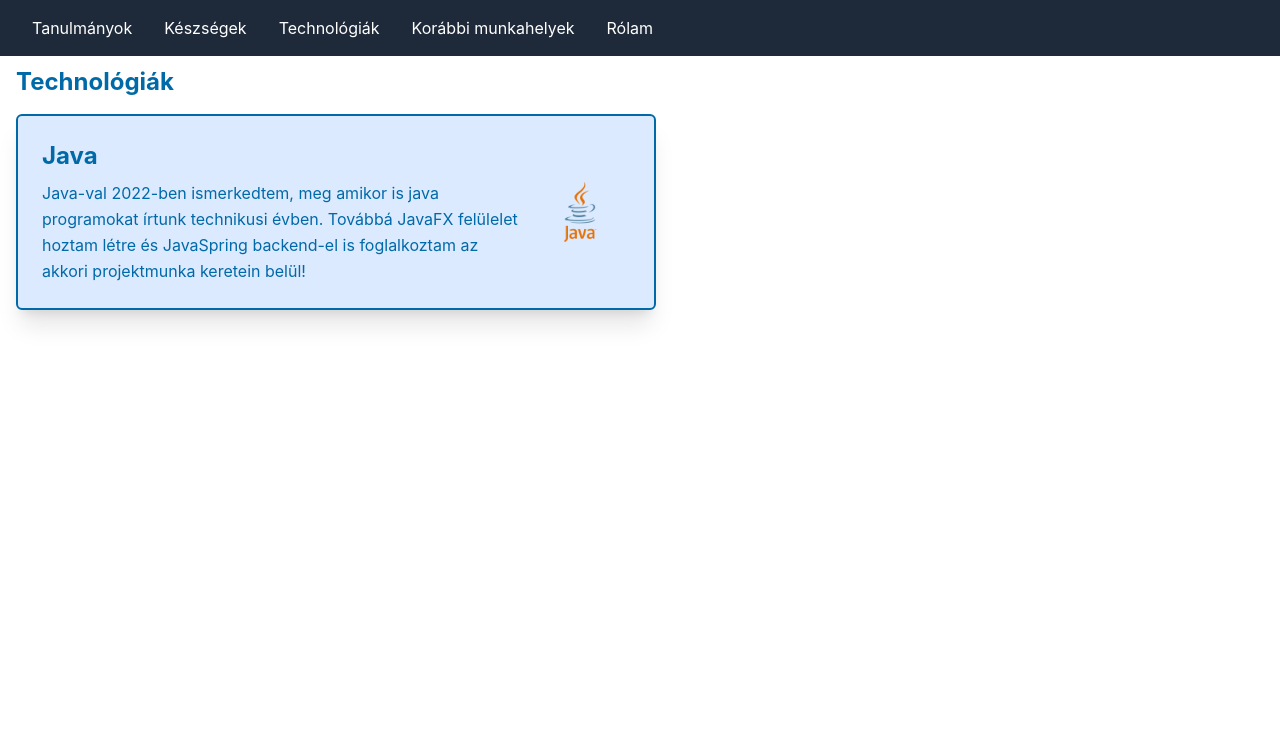
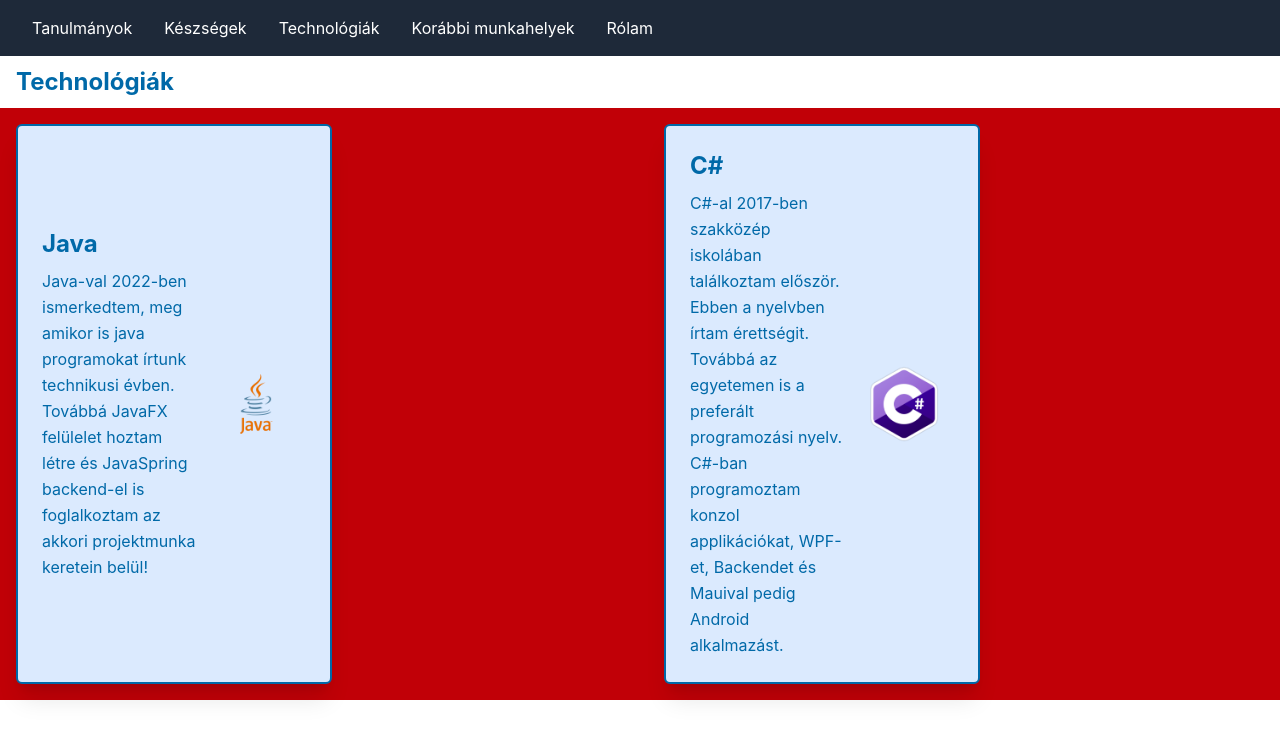
Before and after one commit to makkerzsombor/ReferenciaProjekt, a React app in the folder Frontend/: page /Technologies in a window 1280 px wide. Shown: the top 738 px of the page. Built offline with nearby package versions, Linux system fonts and the light colour scheme; the HTML template or start-up script is replaced by a standard one.

Commit message:
Added new Card into Technologies page

```diff
--- a/Frontend/src/pages/Technologies.tsx
+++ b/Frontend/src/pages/Technologies.tsx
@@ -1,16 +1,21 @@
 import Navbar from "../components/Navbar.tsx";
 import {Card} from "../components/Card.tsx";
 import javaicon from "../assets/java_logo.png"
+import cIcon from "../assets/c-logo-icon-18.png"
 
-export const  Technologies = () =>
-{
-    return(
+export const Technologies = () => {
+    return (
         <>
             <Navbar/>
             <h1 className="m-2.5 ml-4 text-sky-700 text-2xl font-bold">Technológiák</h1>
-            <Card title="Java" description="Java-val 2022-ben ismerkedtem, meg amikor is java programokat írtunk technikusi évben.
+            <div className="grid grid-cols-1 md:grid-cols-2 gap-4 bg-red-700">
+                <Card title="Java" description="Java-val 2022-ben ismerkedtem, meg amikor is java programokat írtunk technikusi évben.
             Továbbá JavaFX felülelet hoztam létre és JavaSpring backend-el is foglalkoztam az akkori projektmunka keretein belül!"
-                  imgUrl={javaicon} imgAlt="Java.icon"/>
+                      imgUrl={javaicon} imgAlt="Java.icon"/>
+                <Card title="C#" description="C#-al 2017-ben szakközép iskolában találkoztam először. Ebben a nyelvben írtam érettségit. Továbbá az egyetemen is a
+            preferált programozási nyelv. C#-ban programoztam konzol applikációkat, WPF-et, Backendet és Mauival pedig Android alkalmazást."
+                      imgUrl={cIcon} imgAlt="C#.icon"/>
+            </div>
         </>
     )
 }
```
Also changed, not shown: Frontend/src/assets/c-logo-icon-18.png (added).
